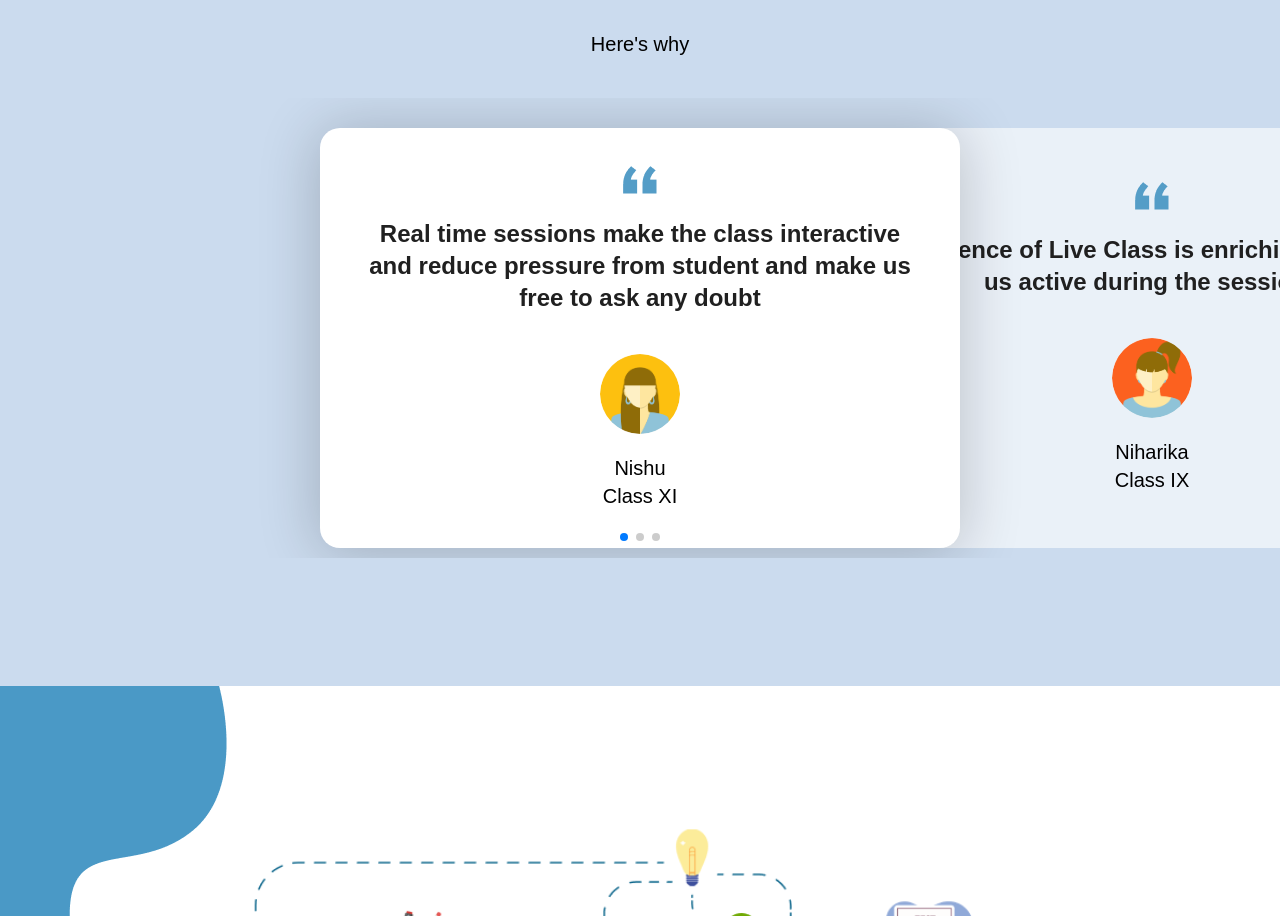
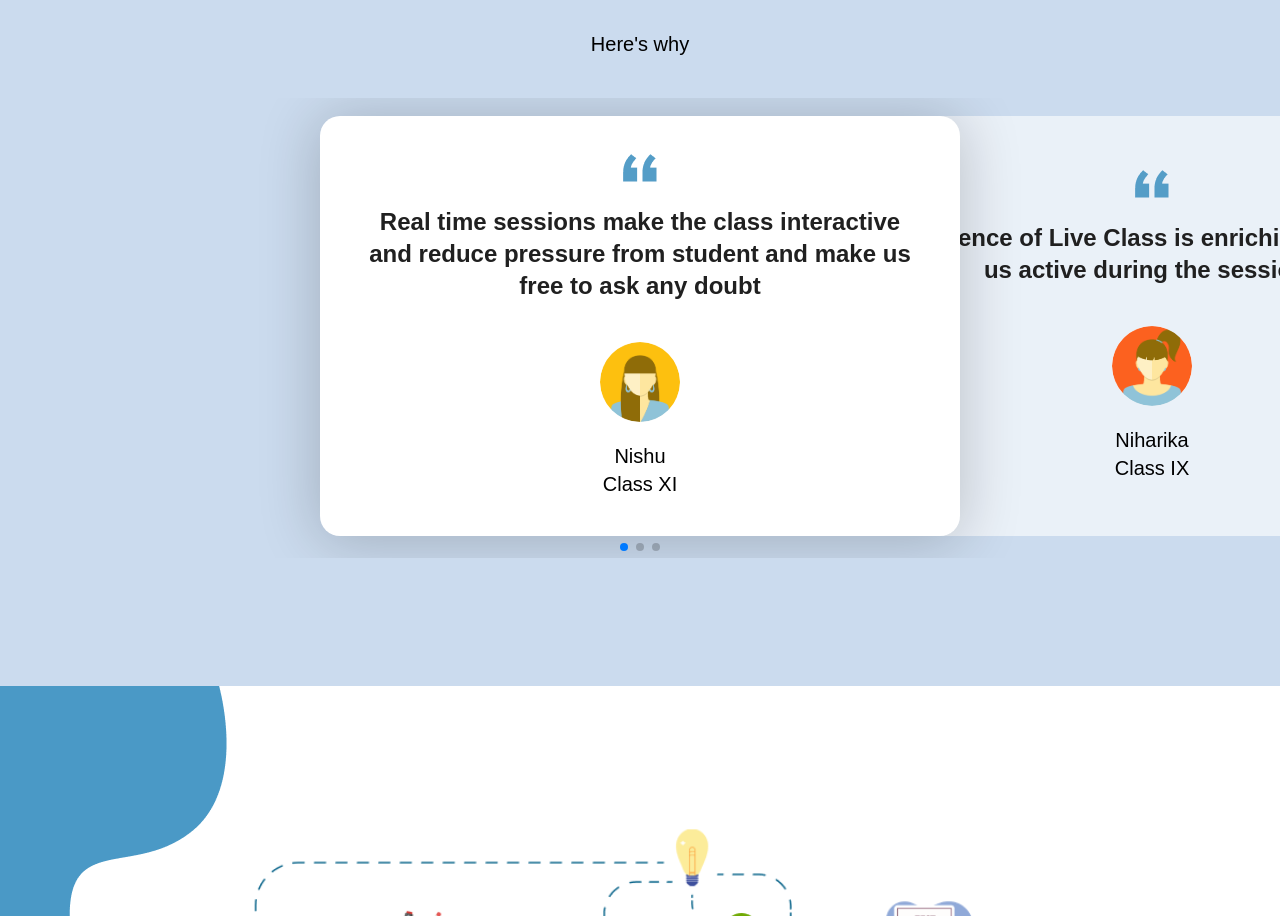
Before and after one commit to Aagam-Jain-113/rubex, a React (Create React App) app: page /about in a window 1280 px wide. Shown: the part 3447-4363 px from the top of the page. Built offline with nearby package versions, Linux system fonts and the light colour scheme.

Commit message:
fixed: testimonial shadows

```diff
--- a/src/components/Home/Hero.js
+++ b/src/components/Home/Hero.js
@@ -5,8 +5,8 @@ import heroanim from '../../assets/heroanimation.gif'
 function Hero() {
     return (
         <div className='text-center lg:text-left min-h-screen px-6 lg:space-x-0 w-screen text-white flex-col-reverse flex lg:flex-row items-center justify-center'>
-            <div className='w-full lg:px-6 lg:w-3/4'>
-                <p className='uppercase text-xl lg:text-40 leading-10 font-bold'>On-demand live class</p>
+            <div className='w-full lg:px-6 lg:w-7/12'>
+                <p className='uppercase text-xl lg:text-5xl leading-10 font-bold'>On-demand live class</p>
                 <p className='mt-0 lg:mt-6 lg:text-base text-xs'>Personalised live learning platform for 6th to 12th graders</p>
                 <button className='uppercase lg:text-xl text-xs mt-6 lg:mt-10 bg-buttonBg rounded-xl h-10 lg:h-16 w-48 lg:w-72 px-4 text-center font-bold'>Join Your Class Now </button>
             </div>
--- a/src/components/Home/Home.js
+++ b/src/components/Home/Home.js
@@ -72,7 +72,7 @@ function Home() {
             <div className='bg-homeBg px-10 flex relative flex-col justify-center lg:min-h-screen'>
                 <img src={Pattern1} alt="" className='absolute w-7/12 right-0 top-0' />
                 <div className='grid items-center mt-10 lg:mt-0 grid-cols-2 gap-6'>
-                    <div className='col-span-2 lg:col-span-1 text-center lg:text-left lg:pl-28 lg:pr-16'>
+                    <div className='col-span-2 lg:col-span-1 text-center lg:text-left lg:pl-28 lg:pr-20'>
                         <p className='text-textPrimary font-bold text-lg lg:text-4xl'>Personal tutor for every child</p>
                         <p className='text-textSecondary mt-2 lg:mt-6 text-xs lg:text-xl'>Our algorithm understands your child, using AI assisted matchmaking every student is matched with a tutor who is able to convey topics in the way the student best perceives it.</p>
                     </div>
@@ -97,7 +97,7 @@ function Home() {
             <div className='bg-homeBg py-10 px-6 lg:px-10 flex relative overflow-hidden flex-col justify-center pt-10 lg:pt-0 lg:min-h-screen'>
                 <div className='grid mx-auto items-center grid-cols-2'>
                     <img src={Mask2} alt="" className='absolute lg:w-1/2 left-0 top-10' />
-                    <div className='col-span-2 lg:col-span-1 text-center lg:text-left px-6 lg:px-20'>
+                    <div className='col-span-2 lg:col-span-1 text-center lg:text-left px-6 lg:px-24'>
                         <p className='text-textPrimary font-bold text-lg lg:text-4xl'>Why you should learn from RUBEX ?</p>
                         <p className='text-textSecondary mt-3 lg:mt-6 text-sm lg:text-xl'>Our flexible approach to learning allows students to learn at their pace and clear doubts whenever they arise.
                             <br /><br />
--- a/src/index.css
+++ b/src/index.css
@@ -26,7 +26,11 @@
   background: rgba(255,255,255,0.6);
   border-radius: 20px;
   height: 420px;
-  margin: 30px 0;
+  margin: 18px 0;
+}
+
+.swiper-pagination-bullets{
+  bottom : 0px !important;
 }
 
 .slider-single-content{
--- a/tailwind.config.js
+++ b/tailwind.config.js
@@ -41,9 +41,6 @@ module.exports = {
       borderRadius: {
         "2xl": "20px",
         "xl": "10px"
-      },
-      fontSize:{
-        "40" : "40px"
       }
     },
   },
```
